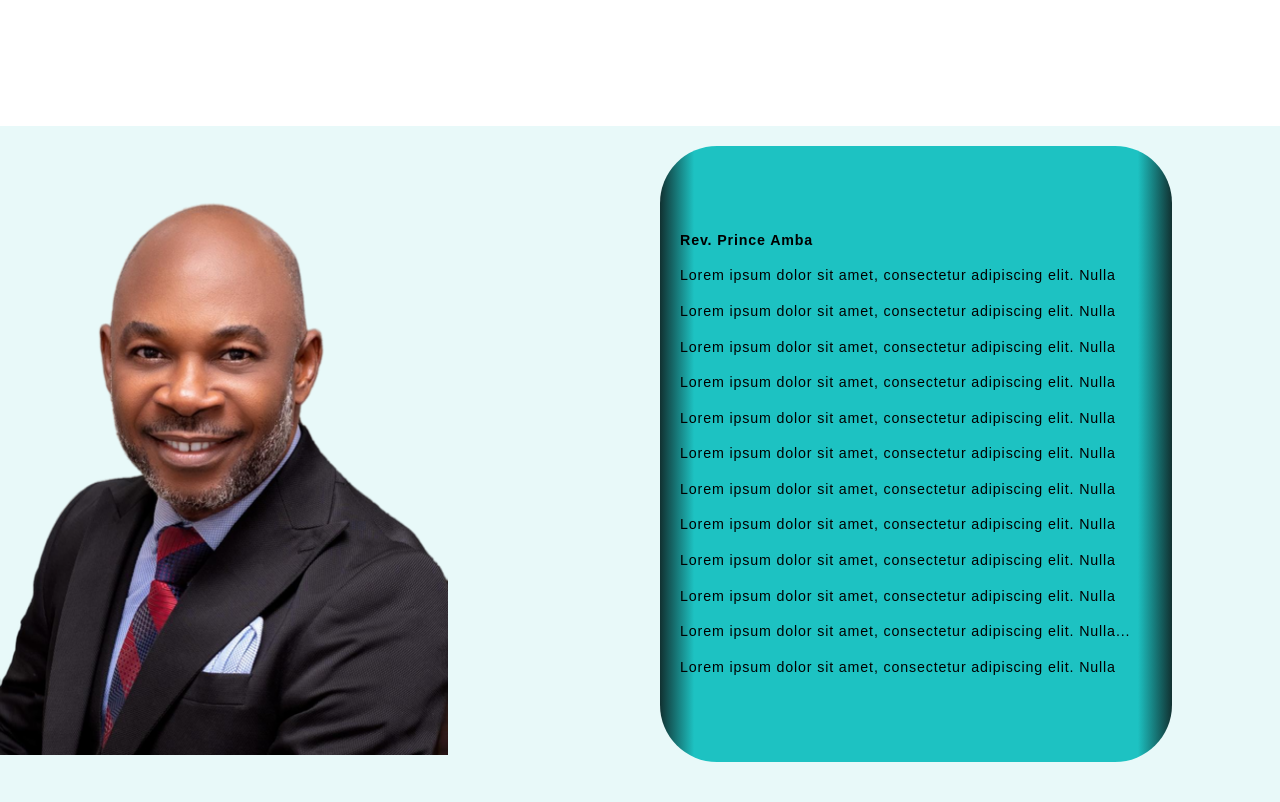
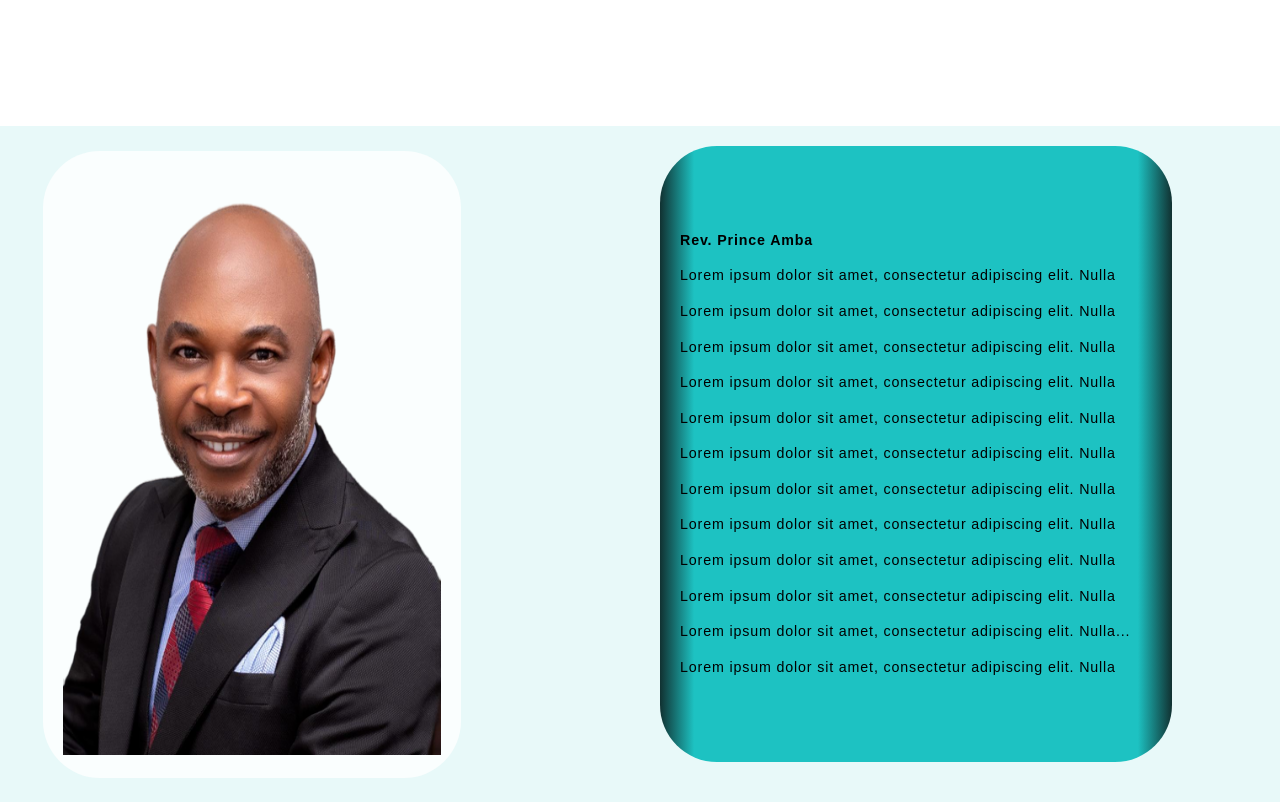
Before and after one commit to Iydeejames/Fortress-of-hope, a React (Create React App) app: page / in a window 1280 px wide. Shown: the part 1840-2642 px from the top of the page. Built offline with nearby package versions, Linux system fonts and the light colour scheme.

Commit message:
Update App.css

```diff
--- a/src/App.css
+++ b/src/App.css
@@ -303,11 +303,18 @@ video {
   background-color: rgba(29, 194, 194, 0.103);
   display: flex;
   justify-content: space-between;
-  align-items: center; /* Center items vertically */
+  align-items: center;
+  padding: 0 3rem; /* Add space of 3rem on both ends */
 }
 
 .about-section-left {
   flex-basis: 35%;
+}
+
+.image-card {
+  background: rgba(255, 255, 255, 0.8); /* Transparent card background */
+  padding: 20px;
+  border-radius: 4rem;
 }
 
 .about-section-left img {
@@ -319,7 +326,6 @@ video {
   flex-basis: 50%;
   padding: 20px;
 }
-
 .main-card {
   background: linear-gradient(to right, rgb(17, 49, 49), rgb(29, 194, 194), rgb(29, 194, 194), rgb(29, 194, 194),rgb(29, 194, 194),rgb(29, 194, 194),rgb(29, 194, 194), rgb(29, 194, 194), rgb(29, 194, 194), rgb(29, 194, 194), rgb(29, 194, 194), rgb(29, 194, 194),rgb(29, 194, 194), rgb(29, 194, 194), rgb(29, 194, 194), rgb(17, 49, 49));
   width: 40vw;
@@ -329,19 +335,9 @@ video {
   border-radius: 4rem;
 }
 
-.main-card p{
+.main-card p {
   line-height: 2.5rem;
   margin-top: 4rem;
   margin-bottom: 4rem;
   letter-spacing: 0.06em;
 }
-
-.small-cards {
-  display: flex;
-}
-
-.small-cards img {
-  max-width: 50%; /* Adjust the width as needed */
-  height: auto;
-  margin-right: 10px; /* Add some spacing between the images */
-}
```
